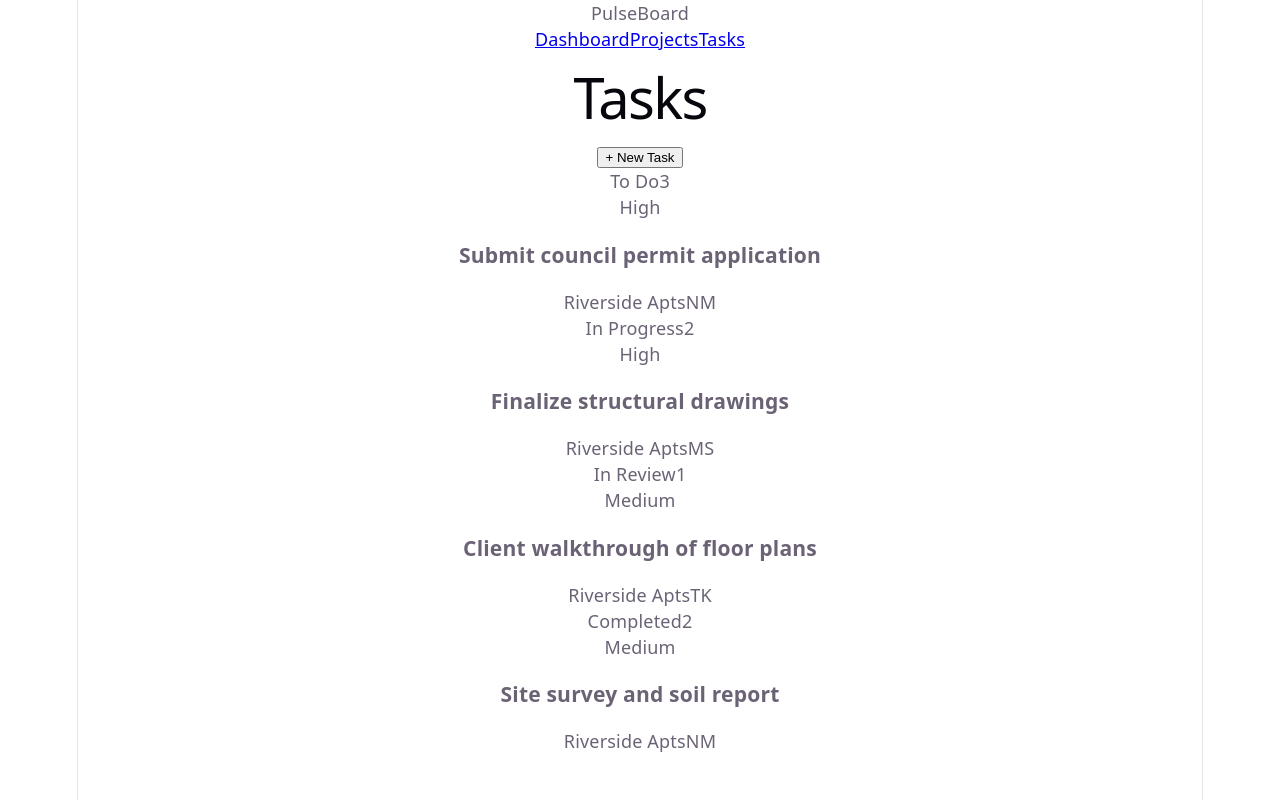
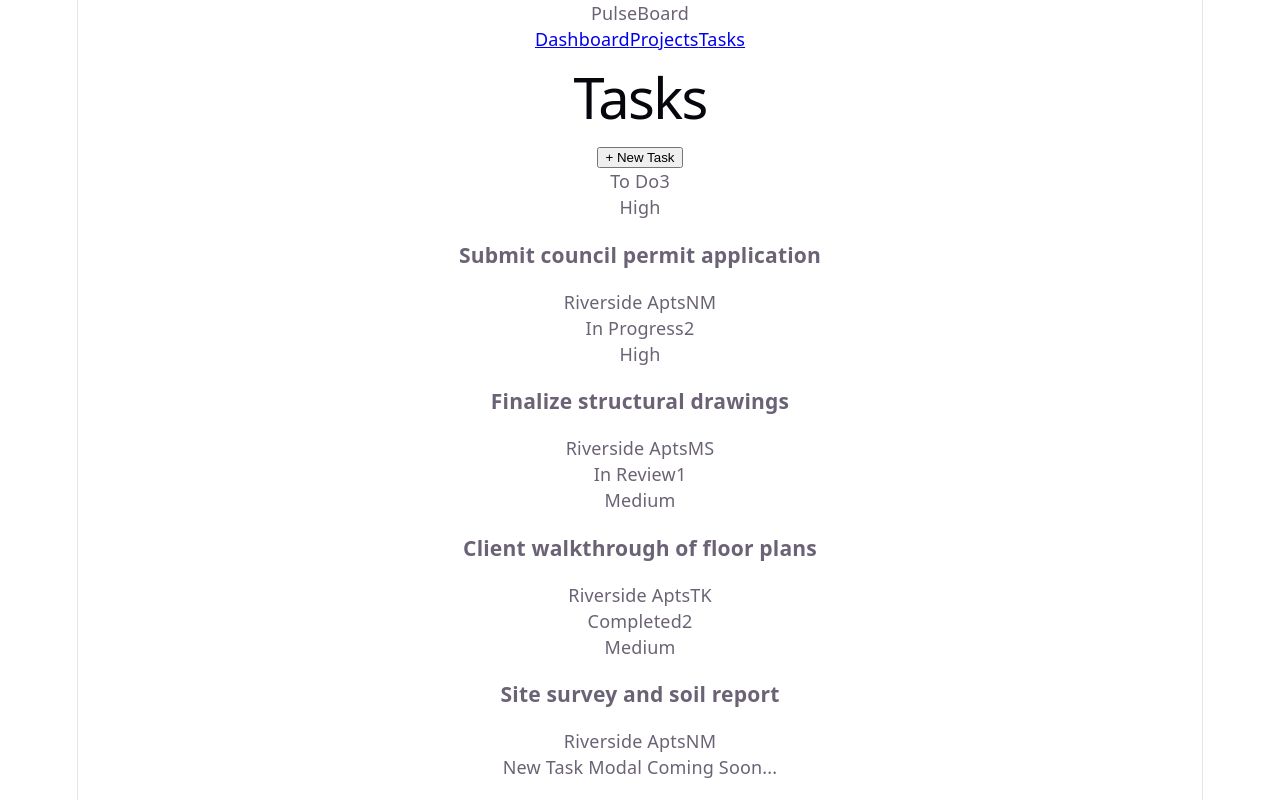
Before and after one commit to mpho09/Project_Management_Dashboard, a React (Vite) app: page /tasks in a window 1280 px wide. Both pictures are taken after a click on the button "+ New Task". Built offline with nearby package versions, Linux system fonts and the light colour scheme.

Commit message:
feat: add task modal state

```diff
--- a/src/tasks/TasksPage.tsx
+++ b/src/tasks/TasksPage.tsx
@@ -1,11 +1,20 @@
+import { useState } from "react";
+
 // src/tasks/TasksPage.tsx
 
 export default function TasksPage() {
+  const [isTaskModalOpen, setIsTaskModalOpen] = useState(false);
+
   return (
     <>
       <header className="topbar">
         <h1>Tasks</h1>
-        <button className="btn-primary">+ New Task</button>
+        <button
+          className="btn-primary"
+          onClick={() => setIsTaskModalOpen(true)}
+        >
+          + New Task
+        </button>
       </header>
 
       <main className="content">
@@ -76,6 +85,11 @@ export default function TasksPage() {
 
         {/* New Task modal and Task Detail modal go here as separate
             components once we wire up useState for open/close + form fields */}
+        {isTaskModalOpen && (
+          <div>
+            <p>New Task Modal Coming Soon...</p>
+          </div>
+        )}
       </main>
     </>
   );
```
